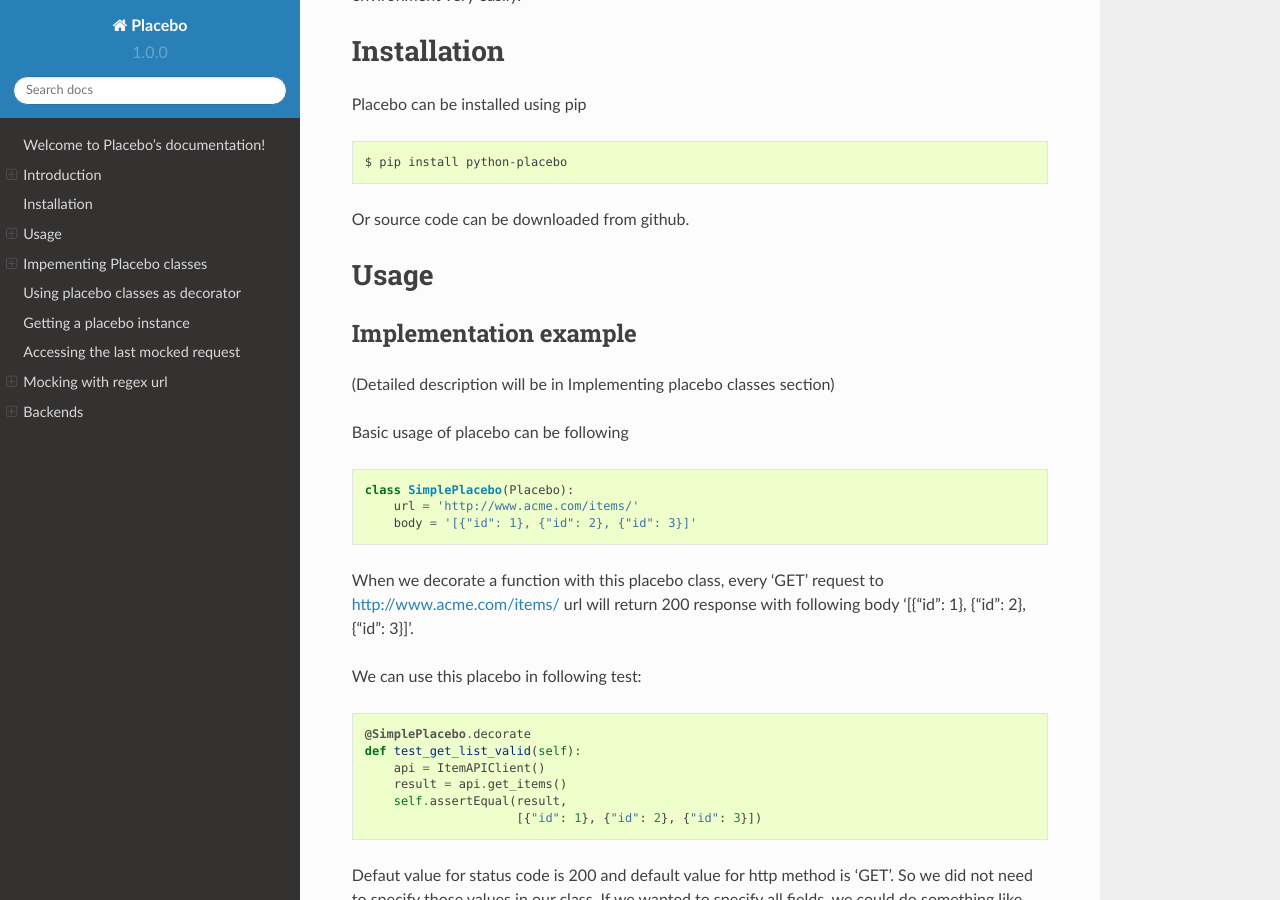
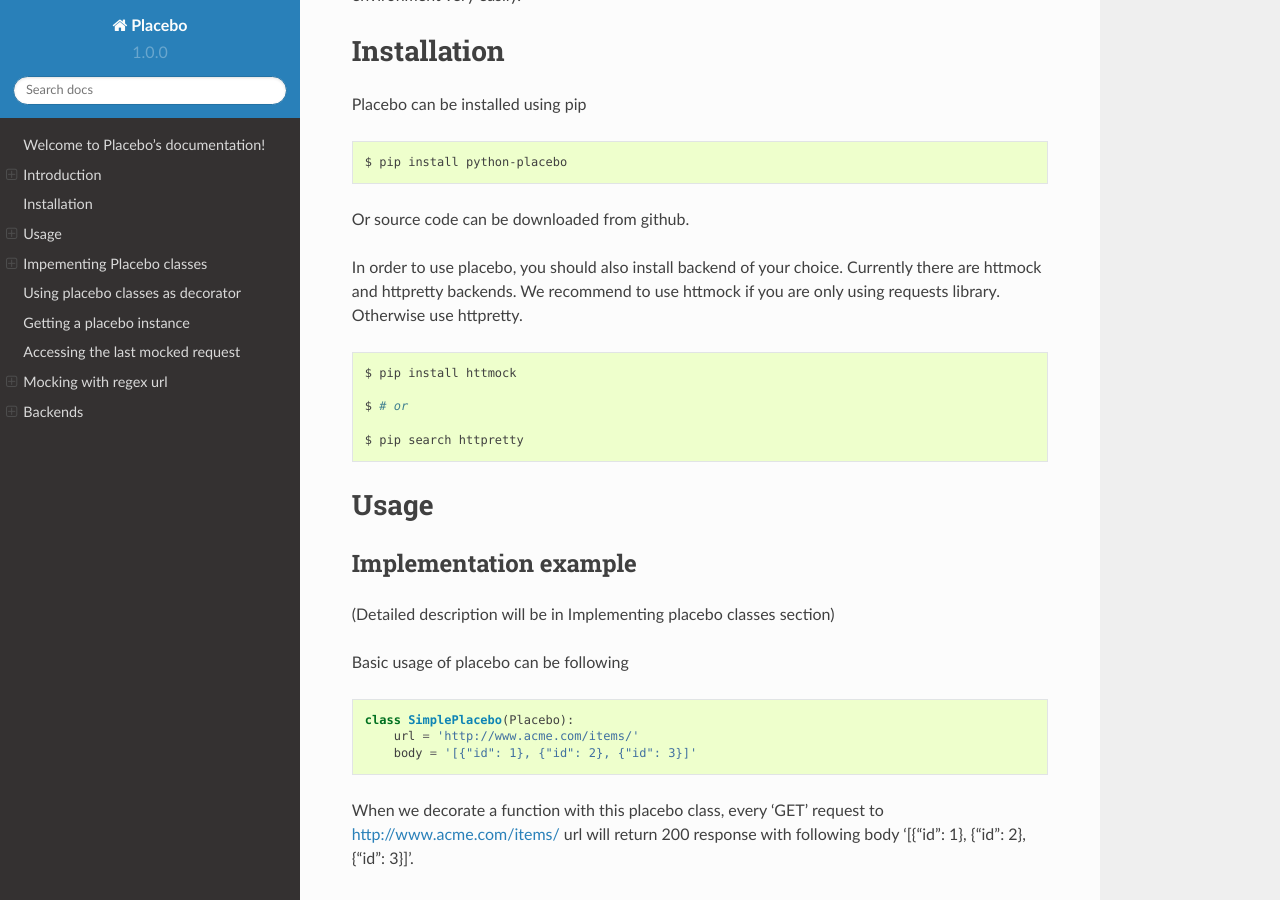
Before and after one commit to huseyinyilmaz/placebo, a Sphinx documentation site: the page built from doc/index.rst, in a window 1280 px wide and 900 px high, scrolled down 2912 px. Built offline with Sphinx 7.4.7 and the Read the Docs theme 2.0.0, drawn with Linux system fonts in a browser that asks for light colours.

Commit message:
Update documentation and README

```diff
--- a/README.rst
+++ b/README.rst
@@ -58,4 +58,4 @@ For more information, please refer to documentation_
 .. |build| image:: https://travis-ci.org/huseyinyilmaz/placebo.svg?branch=master
 .. _build: https://travis-ci.org/huseyinyilmaz/placebo
 
-.. _documentation: http://placebo.readthedocs.io/en/stable/
+.. _documentation: http://placebo.readthedocs.io/en/latest/
--- a/doc/index.rst
+++ b/doc/index.rst
@@ -165,6 +165,16 @@ Placebo can be installed using pip
    $ pip install python-placebo
 
 Or source code can be downloaded from github.
+
+In order to use placebo, you should also install backend of your choice. Currently there are httmock and httpretty backends. We recommend to use httmock if you are only using requests library. Otherwise use httpretty.
+
+.. code-block:: bash
+
+   $ pip install httmock
+
+   $ # or
+
+   $ pip search httpretty
 
 Usage
 =====
```
